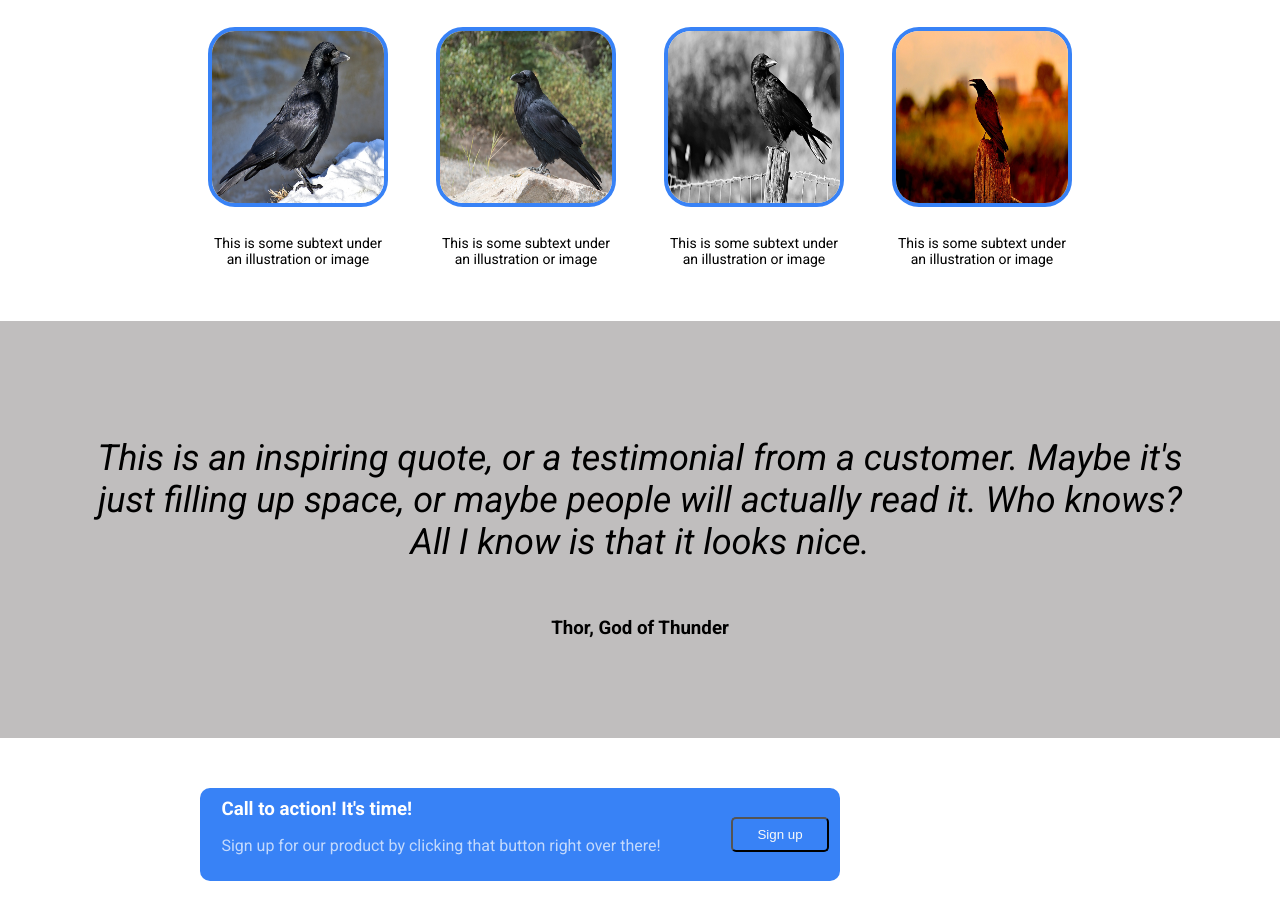
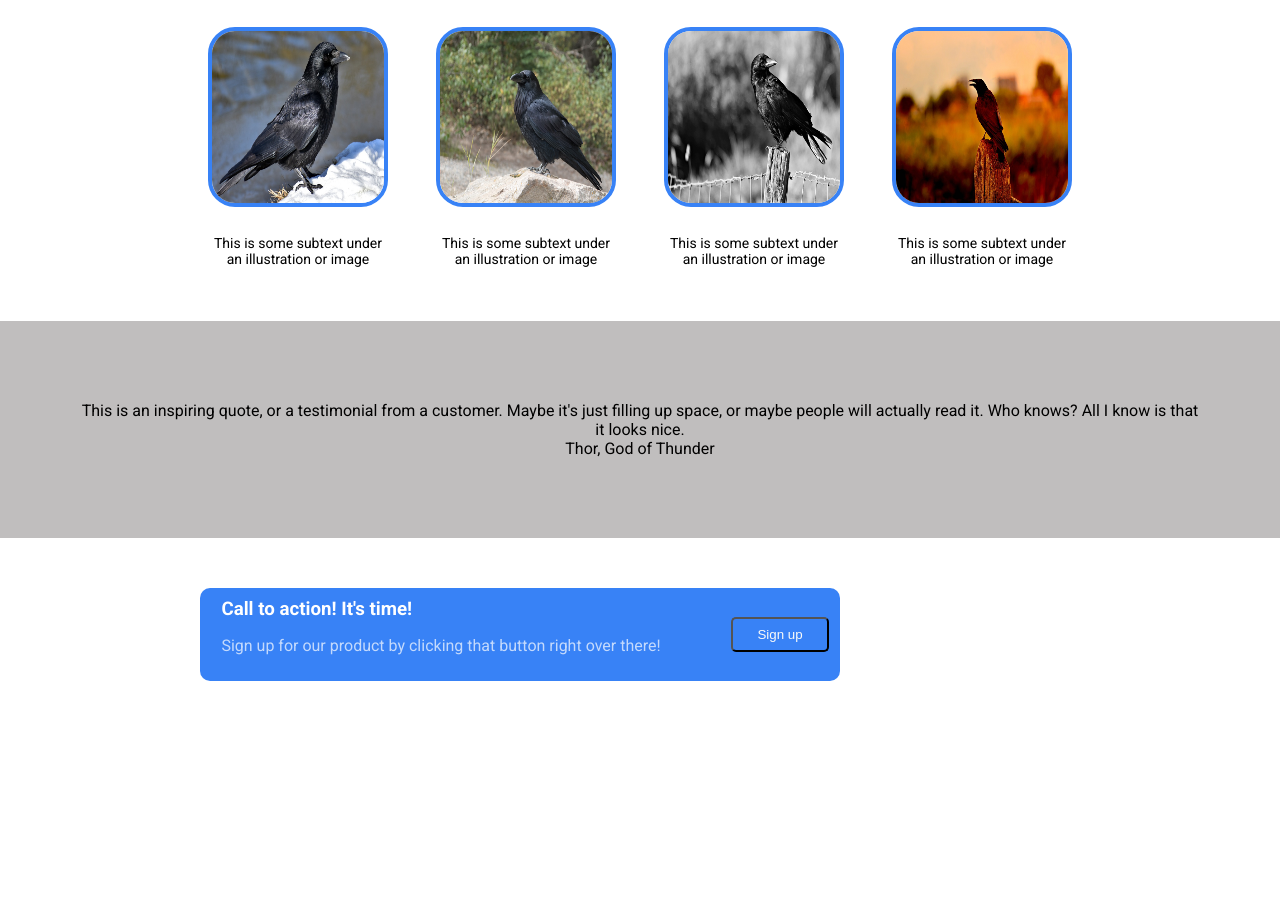
Before and after one commit to rtdasig/odin-landing-page, a plain HTML site: page index.html in a window 1280 px wide. Shown: the part 536-1455 px from the top of the page. After the commit the page ends 1267 px from the top, so only its background shows below. Drawn offline with Linux system fonts and the light colour scheme.

Commit message:
Modified third and header section

```diff
--- a/index.html
+++ b/index.html
@@ -24,6 +24,7 @@
         <li><a href="">header link two</a></li>
         <li><a href="">header link three</a></li>
     </ul>
+    </div>
 </div>
 
 <div class="upper-body">
@@ -60,9 +61,9 @@
 </div>
 
 <div class="second">
-    <p>This is an inspiring quote, or a testimonial from a customer. Maybe it's just filling up space, or maybe people will actually read it. Who knows? All I know is that it looks nice.</p>
+    <text class="quote">This is an inspiring quote, or a testimonial from a customer. Maybe it's just filling up space, or maybe people will actually read it. Who knows? All I know is that it looks nice.</text>
 
-    <h3><b>Thor, God of Thunder</b></h3>
+    <text class="author">Thor, God of Thunder</text>
 </div>
 
 <div class="third">
```
